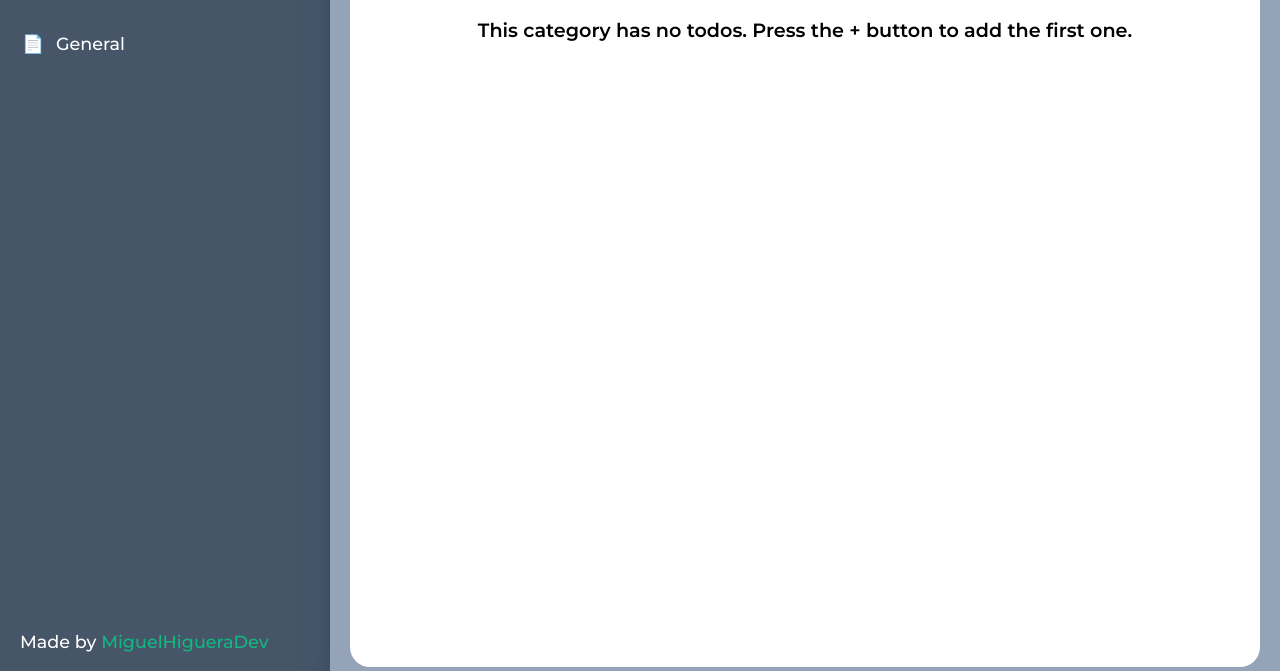
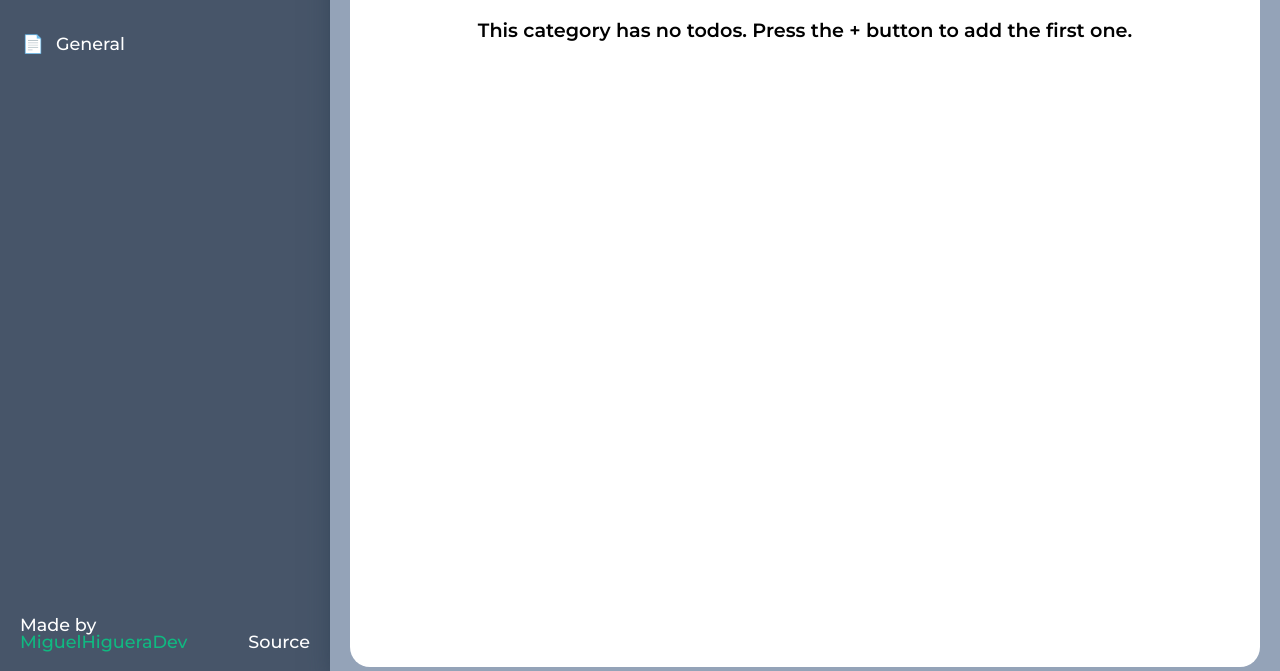
Before and after one commit to MiguelHigueraDev/todo-app, a website built with webpack: page src/index.html in a window 1280 px wide. Shown: the part 129-800 px from the top of the page. Built offline with nearby package versions, Linux system fonts and the light colour scheme.

Commit message:
Edit attribution

```diff
--- a/src/index.html
+++ b/src/index.html
@@ -52,6 +52,7 @@
         </div>
         <footer>
             <p>Made by <a href="http://miguelhiguera.dev" target="_blank">MiguelHigueraDev</a></p>
+            <p><a target="_blank" class="source" href="https://github.com/MiguelHigueraDev/todo-app">Source</a></p>
         </footer>
     </nav>
     <main>
--- a/src/style.css
+++ b/src/style.css
@@ -169,7 +169,7 @@ footer {
 	display: flex;
 	flex-grow: 1;
 	align-items: flex-end;
-	justify-items: flex-end;
+	justify-content: space-between;
 }
 
 footer p {
@@ -184,6 +184,10 @@ footer a {
 
 footer a:hover {
 	color: var(--secondary-color-active)
+}
+
+.source {
+	color: white;
 }
 
 .btn {
```
Also changed, not shown: dist/index.html (added), dist/main.js (added), 2 other files.
